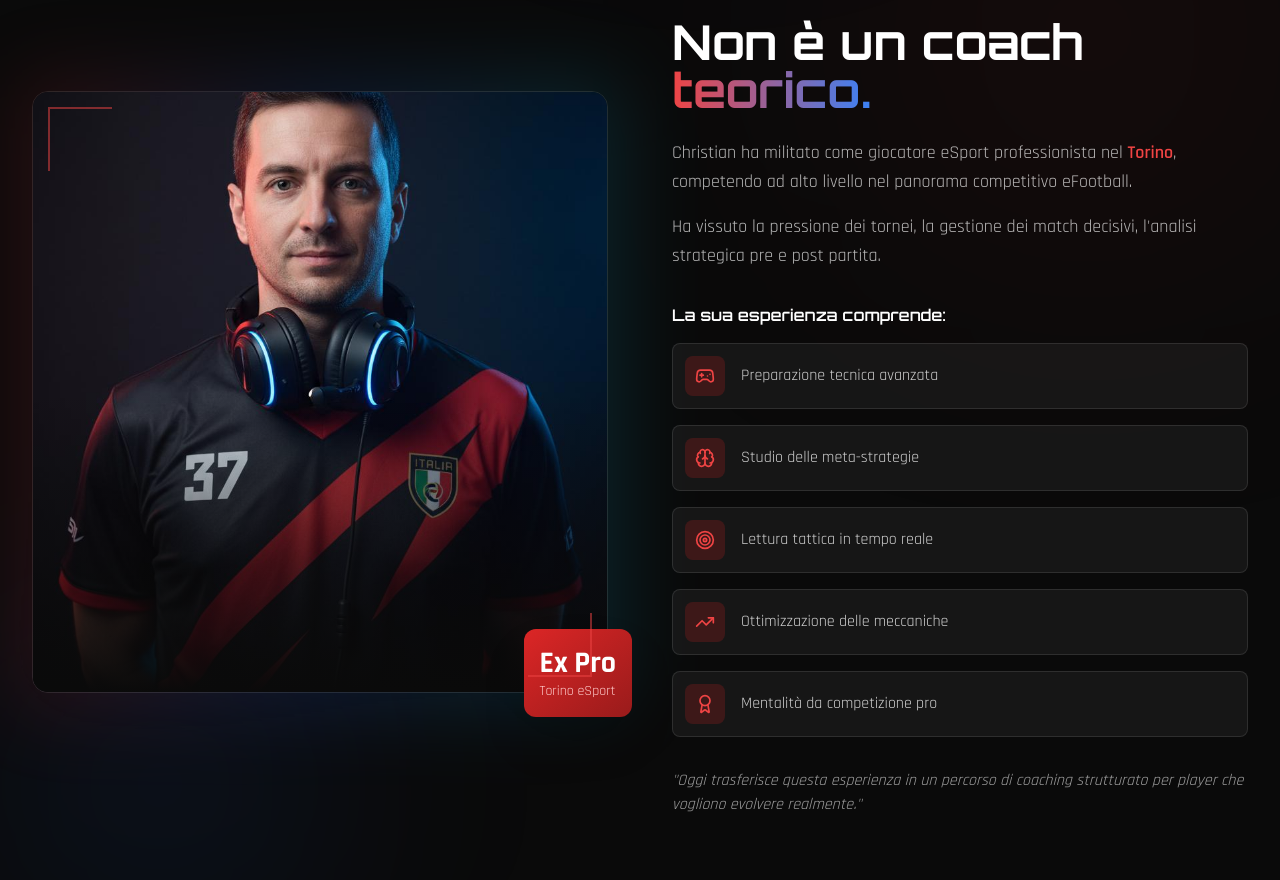
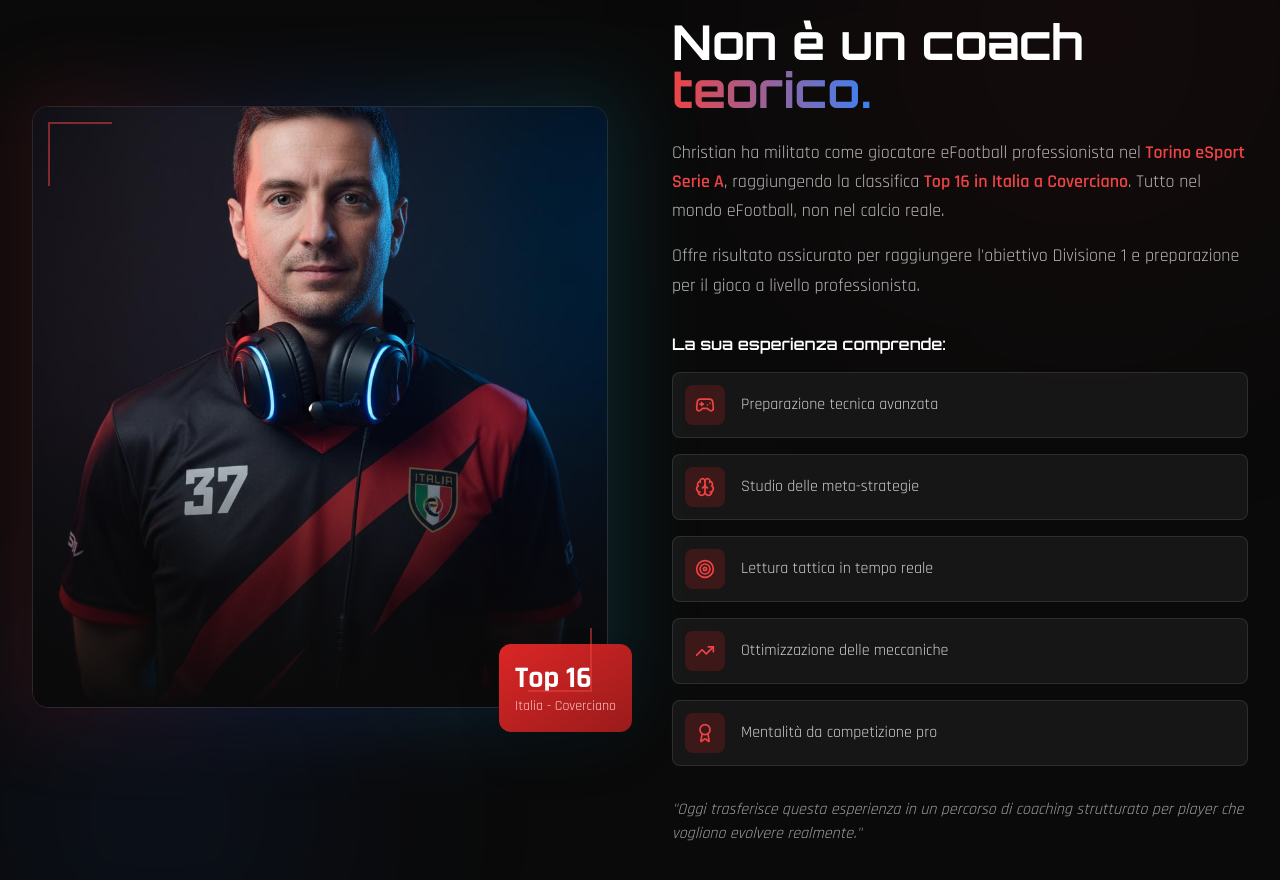
Before and after one commit to Attilalab/sito-Cristian-pro-coachin, a React (Vite) app: page / in a window 1280 px wide. Shown: the part 960-1840 px from the top of the page. Built offline with nearby package versions, Linux system fonts and the light colour scheme.

Commit message:
Aggiornato profilo Christian con risultati Coverciano e Serie A

```diff
--- a/src/sections/ChiE.tsx
+++ b/src/sections/ChiE.tsx
@@ -65,8 +65,8 @@ export function ChiE() {
 
               {/* Floating Badge */}
               <div className="absolute -bottom-6 -right-6 bg-gradient-to-br from-red-600 to-red-800 rounded-xl p-4 shadow-2xl">
-                <div className="text-3xl font-bold text-white">Ex Pro</div>
-                <div className="text-red-200 text-sm">Torino eSport</div>
+                <div className="text-3xl font-bold text-white">Top 16</div>
+                <div className="text-red-200 text-sm">Italia - Coverciano</div>
               </div>
 
               {/* Corner Accents */}
@@ -101,13 +101,14 @@ export function ChiE() {
             {/* Description */}
             <div className="space-y-4 text-white/70 text-lg leading-relaxed mb-8">
               <p>
-                Christian ha militato come giocatore eSport professionista nel{' '}
-                <span className="text-red-500 font-semibold">Torino</span>, competendo ad alto livello
-                nel panorama competitivo eFootball.
+                Christian ha militato come giocatore eFootball professionista nel{' '}
+                <span className="text-red-500 font-semibold">Torino eSport Serie A</span>,
+                raggiungendo la classifica <span className="text-red-500 font-semibold">Top 16 in Italia a Coverciano</span>.
+                Tutto nel mondo eFootball, non nel calcio reale.
               </p>
               <p>
-                Ha vissuto la pressione dei tornei, la gestione dei match decisivi,
-                l'analisi strategica pre e post partita.
+                Offre risultato assicurato per raggiungere l'obiettivo Divisione 1 e
+                preparazione per il gioco a livello professionista.
               </p>
             </div>
 
```
